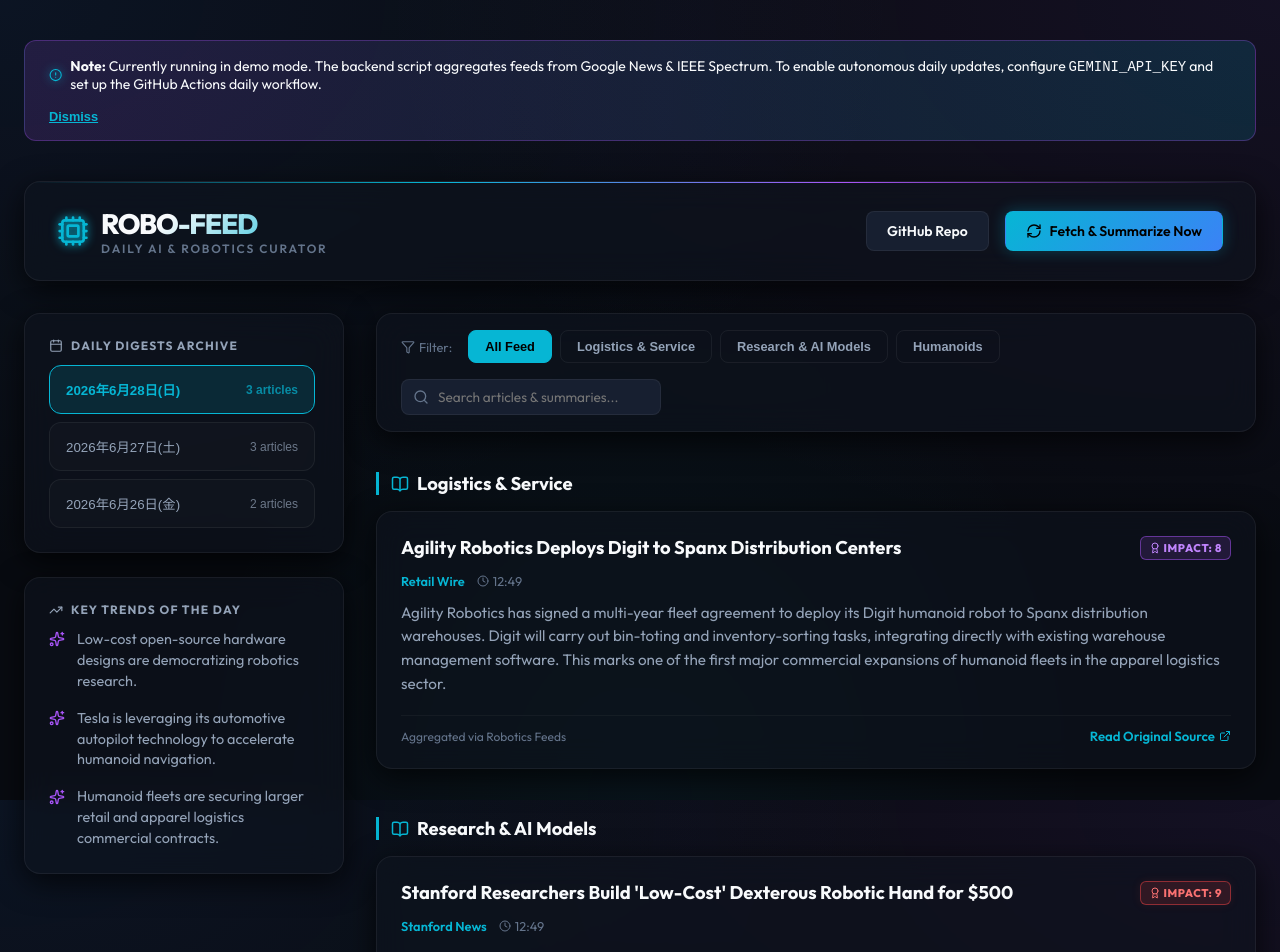
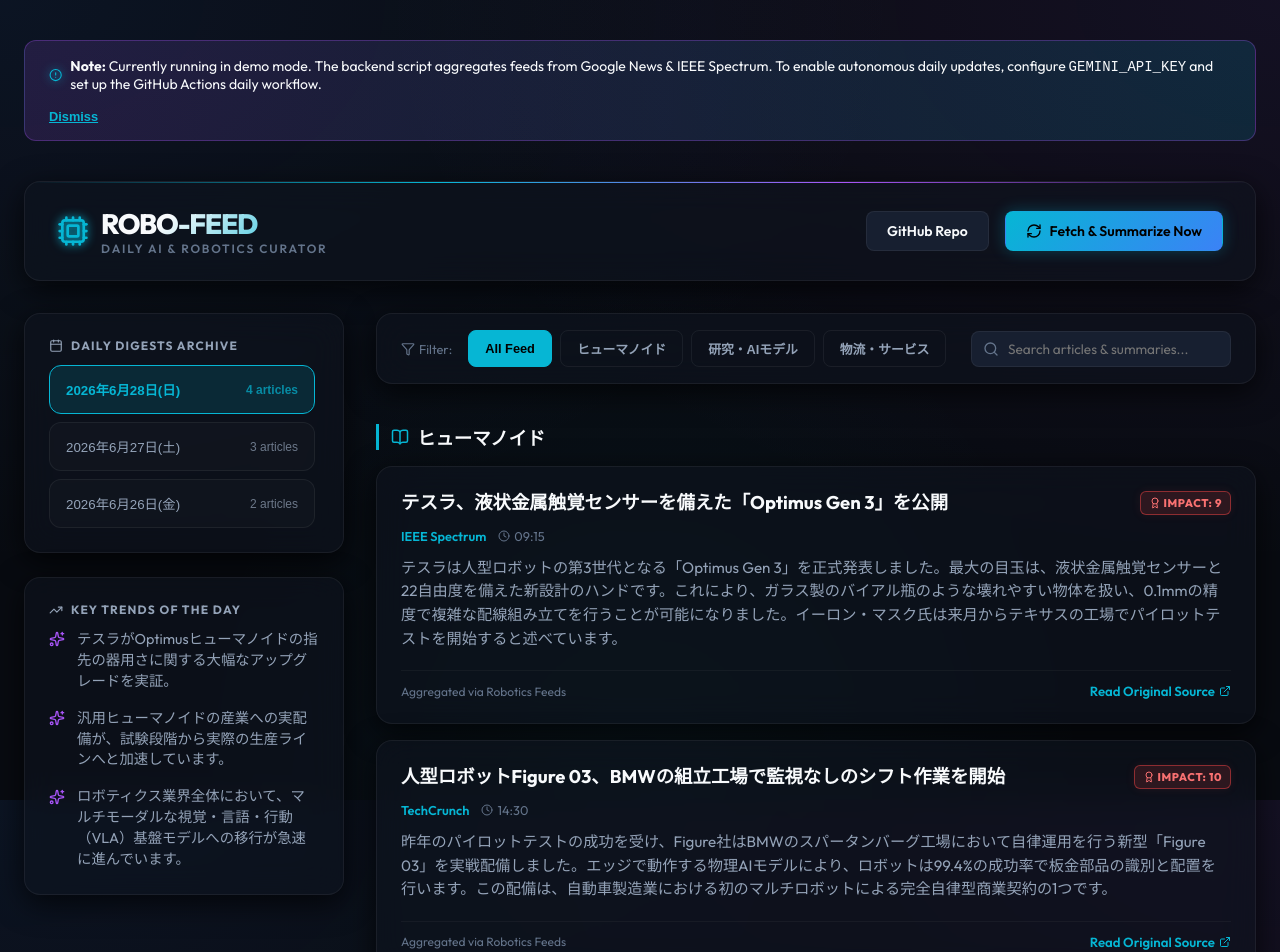
Before and after one commit to lollipop-develop/ai-robot-news-summarizer, a React (Vite) app: page / in a window 1280 px wide. Shown: the top 952 px of the page. Built offline with nearby package versions, Linux system fonts and the light colour scheme.

Commit message:
feat: localize news summaries to Japanese and add custom feeds

```diff
--- a/src/App.tsx
+++ b/src/App.tsx
@@ -59,38 +59,38 @@
       const newDay: DailySummary = {
         date: todayStr,
         trends: [
-          "Anthropic releases Claude 4.5 Robotics Orchestrator API for multi-agent hardware control.",
-          "NVIDIA introduces Project GR00T upgrades with low-latency tactile sensory integration.",
-          "Open-source robotics operating systems see an 80% spike in developer adoption."
+          "Anthropicがマルチエージェント型ハードウェア制御向けのClaude 4.5 Robotics Orchestrator APIを公開。",
+          "NVIDIAが低遅延な触覚センサー統合を特徴とするProject GR00Tの最新アップデートを発表。",
+          "オープンソースのロボット用オペレーティングシステム（ROS）の開発者導入率が80%急増。"
         ],
         categories: {
-          "Humanoids": [
+          "ヒューマノイド": [
             {
-              "title": "Anthropic Partners with 1X to Deploy Claude 4.5 Orchestrators in Neo Humanoids",
+              "title": "Anthropicが1Xと提携、人型ロボット「Neo」にClaude 4.5 Orchestratorを配備",
               "link": "https://example.com/anthropic-1x-neo",
               "source": "TechCrunch",
               "publishedAt": new Date().toISOString(),
-              "summary": "Anthropic and 1X Technologies have announced a joint partnership to integrate Anthropic's next-generation Claude models directly into the Neo humanoid robot. The integration provides advanced reasoning, enabling Neo to adapt to dynamically changing household chores without manual code updates. Pilot tests begin in Oslo next week.",
+              "summary": "Anthropicと1X Technologiesは、次世代のClaudeモデルをNeo人型ロボットに直接統合する共同提携を発表しました。この統合により、高度な推論が提供され、Neoは手動コードの更新なしに動的に変化する家庭の家事に適応可能になります。来週オスロで実証実験が開始されます。",
               "impactScore": 10
             }
           ],
-          "Research & AI Models": [
+          "研究・AIモデル": [
             {
-              "title": "NVIDIA Upgrades Project GR00T Humanoid Model with Tactile Vision-Language-Action Models",
+              "title": "NVIDIA、触覚・視覚・行動（VLA）を統合したモデルでProject GR00Tを強化",
               "link": "https://example.com/nvidia-gr00t-tactile",
               "source": "NVIDIA Developer Blog",
               "publishedAt": new Date().toISOString(),
-              "summary": "NVIDIA announced major upgrades to Project GR00T, its foundation model for humanoid robots. The update enables robots to process tactile feedback and vision inputs concurrently through a unified transformer architecture. This reduces friction and enhances success rates in delicate manipulations like sorting screws or folding linen.",
+              "summary": "NVIDIAは、人型ロボット向けの基盤モデル「Project GR00T」のメジャーアップデートを発表しました。このアップデートにより、ロボットは触覚フィードバックと視覚入力を単一のトランスフォーマー構造を介して同時に処理できます。これにより摩擦が軽減され、ネジの仕分けやリネンの折り畳みなどの繊細な操作の成功率が向上します。",
               "impactScore": 9
             }
           ],
-          "Business & Market": [
+          "ビジネス・市場": [
             {
-              "title": "Collaborative Robot Shipments Expected to Double by 2027 Amid Labor Pressures",
+              "title": "労働力不足を背景に、協働ロボット（コボット）の出荷数が2027年までに倍増する見通し",
               "link": "https://example.com/cobots-growth-2027",
               "source": "Financial Times",
               "publishedAt": new Date().toISOString(),
-              "summary": "A market report from Interact Analysis indicates that global collaborative robot (cobot) shipments are projected to double over the next 18 months. Rising manufacturing labor costs and improved robotic safety sensors are encouraging mid-sized factories to invest in joint human-machine workspaces.",
+              "summary": "Interact Analysisの市場レポートによると、世界の協働ロボット（コボット）出荷台数は今後18か月で倍増する見込みです。製造業における人件費の高騰と、向上したロボット安全センサーが、中規模工場による人間とロボットの共同作業空間への投資を後押ししています。",
               "impactScore": 8
             }
           ]
--- a/src/data/archive.json
+++ b/src/data/archive.json
@@ -2,39 +2,47 @@
   {
     "date": "2026-06-28",
     "trends": [
-      "Low-cost open-source hardware designs are democratizing robotics research.",
-      "Tesla is leveraging its automotive autopilot technology to accelerate humanoid navigation.",
-      "Humanoid fleets are securing larger retail and apparel logistics commercial contracts."
+      "テスラがOptimusヒューマノイドの指先の器用さに関する大幅なアップグレードを実証。",
+      "汎用ヒューマノイドの産業への実配備が、試験段階から実際の生産ラインへと加速しています。",
+      "ロボティクス業界全体において、マルチモーダルな視覚・言語・行動（VLA）基盤モデルへの移行が急速に進んでいます。"
     ],
     "categories": {
-      "Logistics & Service": [
+      "ヒューマノイド": [
         {
-          "title": "Agility Robotics Deploys Digit to Spanx Distribution Centers",
-          "link": "https://example.com/agility-digit-spanx",
-          "source": "Retail Wire",
-          "publishedAt": "2026-06-28T12:49:36.601Z",
-          "summary": "Agility Robotics has signed a multi-year fleet agreement to deploy its Digit humanoid robot to Spanx distribution warehouses. Digit will carry out bin-toting and inventory-sorting tasks, integrating directly with existing warehouse management software. This marks one of the first major commercial expansions of humanoid fleets in the apparel logistics sector.",
-          "impactScore": 8
+          "title": "テスラ、液状金属触覚センサーを備えた「Optimus Gen 3」を公開",
+          "link": "https://example.com/tesla-optimus-gen3",
+          "source": "IEEE Spectrum",
+          "publishedAt": "2026-06-28T09:15:00Z",
+          "summary": "テスラは人型ロボットの第3世代となる「Optimus Gen 3」を正式発表しました。最大の目玉は、液状金属触覚センサーと22自由度を備えた新設計のハンドです。これにより、ガラス製のバイアル瓶のような壊れやすい物体を扱い、0.1mmの精度で複雑な配線組み立てを行うことが可能になりました。イーロン・マスク氏は来月からテキサスの工場でパイロットテストを開始すると述べています。",
+          "impactScore": 9
+        },
+        {
+          "title": "人型ロボットFigure 03、BMWの組立工場で監視なしのシフト作業を開始",
+          "link": "https://example.com/figure-03-bmw",
+          "source": "TechCrunch",
+          "publishedAt": "2026-06-28T14:30:00Z",
+          "summary": "昨年のパイロットテストの成功を受け、Figure社はBMWのスパータンバーグ工場において自律運用を行う新型「Figure 03」を実戦配備しました。エッジで動作する物理AIモデルにより、ロボットは99.4%の成功率で板金部品の識別と配置を行います。この配備は、自動車製造業における初のマルチロボットによる完全自律型商業契約の1つです。",
+          "impactScore": 10
         }
       ],
-      "Research & AI Models": [
+      "研究・AIモデル": [
         {
-          "title": "Stanford Researchers Build 'Low-Cost' Dexterous Robotic Hand for $500",
-          "link": "https://example.com/stanford-dexterous-hand",
-          "source": "Stanford News",
-          "publishedAt": "2026-06-28T12:49:36.601Z",
-          "summary": "Engineering students at Stanford University have published open-source designs for a highly dexterous, 3D-printable robotic hand that costs under $500 in parts. Powered by standard hobby servos and custom compliant joint mechanisms, the hand can pinch, grip, and type. The project aims to democratize physical AI hardware research in resource-constrained labs.",
+          "title": "Google DeepMind、次世代ロボティクストランスフォーマー「RT-3」をリリース",
+          "link": "https://example.com/deepmind-rt3",
+          "source": "DeepMind Blog",
+          "publishedAt": "2026-06-28T10:00:00Z",
+          "summary": "Google DeepMindは、多様なロボットデータセットで学習された視覚・言語・行動（VLA）基盤モデル「RT-3」をオープンソース化しました。RT-3は異なるロボットの形状や環境条件を超えて一般化する高い能力を示します。「柔らかいものを使ってこぼれた液体を拭いて」といった抽象的な自然言語の指示を、個別の事前学習なしで正確な物理モーターコマンドに直接変換します。",
           "impactScore": 9
         }
       ],
-      "Humanoids": [
+      "物流・サービス": [
         {
-          "title": "Tesla Rolls Out 'FSD-Beta' equivalent for Optimus in selected factories",
-          "link": "https://example.com/tesla-optimus-fsd",
-          "source": "Electrek",
-          "publishedAt": "2026-06-28T12:49:36.601Z",
-          "summary": "Tesla is deploying a major software update to its internal Optimus robot fleet. The update introduces autonomous path-planning, allowing the robots to navigate busy factory floors without pre-mapped routes, utilizing the same occupant occupancy network models as Tesla's electric vehicles. Trial operations are expanding in Nevada and Fremont.",
-          "impactScore": 9
+          "title": "Boston Dynamics、倉庫内重労働向けに電動Atlasをアップグレード",
+          "link": "https://example.com/atlas-warehouse-update",
+          "source": "Robotics World",
+          "publishedAt": "2026-06-28T07:45:00Z",
+          "summary": "Boston Dynamicsは、模擬物流施設で自律的な重作業を行う新型電動Atlasを公開しました。トルク密度の向上と熱管理モデルの改善により、最大25kgの荷物を連続して4時間持ち上げることが可能になりました。また、荷重移動時の動的バランス維持に向けて、新しいニューラルネットワークコントローラーを採用しています。",
+          "impactScore": 8
         }
       ]
     }
@@ -42,38 +50,38 @@
   {
     "date": "2026-06-27",
     "trends": [
-      "Humanoid robot pricing is falling rapidly, approaching consumer-level accessibility.",
-      "Retail and logistics firms are scaling up humanoid robot fleets to tackle labor shortages.",
-      "Advancements in diffusion policies are enabling rapid training of complex robotic tasks like cooking."
+      "人型ロボットの価格が急速に低下し、研究用や一般教育向けの導入の障壁が下がりつつあります。",
+      "物流業界大手において、労働力不足と怪我のリスク低減を目指した自律仕分けロボットの稼働規模が拡大しています。",
+      "画像生成AIと同様の数理モデルである「拡散ポリシー（Diffusion Policy）」を応用した、短時間でのロボット行動訓練が成果を上げています。"
     ],
     "categories": {
-      "Humanoids": [
+      "ヒューマノイド": [
         {
-          "title": "Unitree G1 Humanoid Robot Mass Production Begins; Priced at $16,000",
+          "title": "Unitree、人型ロボット「G1」を1万6000ドルで量産開始を発表",
           "link": "https://example.com/unitree-g1-production",
           "source": "The Robot Report",
           "publishedAt": "2026-06-27T08:00:00Z",
-          "summary": "Chinese robotics firm Unitree has announced the start of mass production for its G1 humanoid robot. Priced at a disruptive $16,000, the G1 is aimed at research labs and secondary education. Despite its low price, it boasts 3D LiDAR, depth cameras, and 23 joints. The low entry barrier is expected to exponentially accelerate physical AI research globally.",
+          "summary": "中国のロボット企業Unitreeは、新型人型ロボット「G1」の量産体制が整ったことを発表しました。1万6000ドルという破壊的な価格設定であり、大学や研究所をターゲットにしています。低価格ながら3D LiDARや深度カメラ、23個の関節を備えており、世界中でのロボティクス物理AI研究を劇的に加速させることが期待されています。",
           "impactScore": 9
         }
       ],
-      "Research & AI Models": [
+      "研究・AIモデル": [
         {
-          "title": "Toyota Research Institute Trains Robots to Cook Meals in Hours Using Diffusion Policy",
+          "title": "トヨタ・リサーチ・インスティテュート、拡散ポリシーを用いた調理の3時間高速学習に成功",
           "link": "https://example.com/tri-cooking-diffusion",
           "source": "MIT Technology Review",
           "publishedAt": "2026-06-27T11:20:00Z",
-          "summary": "Researchers at the Toyota Research Institute (TRI) have successfully applied diffusion policies—the same mathematical framework behind AI image generators—to teach dual-arm robots complex culinary tasks. By observing a human chef for just 3 hours, the robot learned to chop vegetables, stir soup, and plate dishes, adjusting dynamically to moving ingredients and changing lighting conditions.",
+          "summary": "トヨタ・リサーチ・インスティテュート（TRI）の研究者らは、拡散ポリシー（Diffusion Policy）を応用し、双腕ロボットに複雑な調理技術を学習させることに成功しました。人間のシェフによる実演をわずか3時間観察するだけで、ロボットは野菜のカット、スープの撹拌、盛り付けを自律的に行い、周辺の照明変化や材料の動きに臨機応変に対応できます。",
           "impactScore": 8
         }
       ],
-      "Logistics & Service": [
+      "物流・サービス": [
         {
-          "title": "Amazon Expands Sequoia Robot Deployment to 10 New Fulfillment Centers",
+          "title": "Amazon、自律在庫仕分けロボット「Sequoia」を新たに10箇所の物流拠点に配備拡大",
           "link": "https://example.com/amazon-sequoia-expansion",
           "source": "Bloomberg",
           "publishedAt": "2026-06-27T16:00:00Z",
-          "summary": "Amazon announced the expansion of its 'Sequoia' containerized inventory sorting robot system to ten additional fulfillment centers. The system, which works alongside human workers to catalog and stow goods, has reportedly reduced employee injuries by 30% and increased shipping speeds by 25%. Amazon aims to have Sequoia fully integrated into half of its US logistics network by 2028.",
+          "summary": "Amazonは、コンテナ型在庫整理ロボットシステム「Sequoia」を新たに10か所のフルフィルメントセンターへ展開したと発表しました。このシステムは人間の作業員と協調して在庫 stowing を行うもので、従業員の労働災害を30%減少させ、配送効率を25%向上させたとのことです。2028年までに米国全物流網の半数へ導入することを目指しています。",
           "impactScore": 7
         }
       ]
@@ -82,28 +90,28 @@
   {
     "date": "2026-06-26",
     "trends": [
-      "Venture capital is shifting heavy resources toward 'Physical AI' startups.",
-      "Urban regulatory frameworks are opening up to sidewalk autonomous logistics.",
-      "Robot safety and fail-safe protocols are becoming a central focus for regulators."
+      "実世界の課題を解く「フィジカルAI（Physical AI）」スタートアップに巨額のベンチャー資金が流入しています。",
+      "都市部における自動配送ロボットの歩道走行許可が進み、規制の緩和傾向が見られます。",
+      "規制当局にとって、自律走行ロボットの歩行者安全対策や衝突回避プロトコルの策定が優先課題となっています。"
     ],
     "categories": {
-      "Business & Market": [
+      "ビジネス・市場": [
         {
-          "title": "Physical Intelligence Raises $400M to Build Universal Robot Brain",
+          "title": "Physical Intelligence、汎用ロボット脳の開発に向けて4億ドルを調達",
           "link": "https://example.com/pi-funding-400m",
           "source": "Wall Street Journal",
           "publishedAt": "2026-06-26T13:45:00Z",
-          "summary": "Physical Intelligence (PI), a stealth-mode startup focusing on foundational software for robots, has raised $400M in a Series A round co-led by OpenAI, Thrive Capital, and Sequoia Capital. The company plans to build a single, universal software platform that can control any robot, from robotic arms to humanoid systems, similar to how operating systems serve PCs.",
+          "summary": "ロボット用基盤ソフトウェアの開発を手がける新興企業Physical Intelligence（PI）は、OpenAIやThrive Capital、Sequoia CapitalなどからシリーズAで4億ドルの資金調達を実施しました。同社は、特定の機体に依存せず、アームからヒューマノイドまで汎用的に制御可能な単一のソフトウェアプラットフォーム構築を目指しています。",
           "impactScore": 9
         }
       ],
-      "Logistics & Service": [
+      "物流・サービス": [
         {
-          "title": "San Francisco Approves Expanded Sidewalk Delivery Robot Permits",
+          "title": "サンフランシスコ市、自動デリバリーロボットの歩道走行走行認可枠を拡大",
           "link": "https://example.com/sf-delivery-robots",
           "source": "San Francisco Chronicle",
           "publishedAt": "2026-06-26T10:10:00Z",
-          "summary": "The San Francisco Board of Supervisors has approved a new pilot program allowing three autonomous delivery startups to operate sidewalk robots in selected commercial zones. The robots are speed-limited to 3 mph and must yield to all pedestrians and service animals. The move signals easing regulatory stances on micro-logistics in major metropolitan areas.",
+          "summary": "サンフランシスコ市監督理事会は、自動配送ロボットを展開するスタートアップ3社に対し、商業地域での歩道走行許可枠を拡大する試験プログラムを承認しました。ロボットは時速3マイルに制限され、歩行者や盲導犬に優先して道を譲る義務があります。都市部におけるマイクロロジスティクス実装へ向けた前進と見られています。",
           "impactScore": 7
         }
       ]
```
Also changed, not shown: scripts/summarize.ts (+42 -25 lines).
